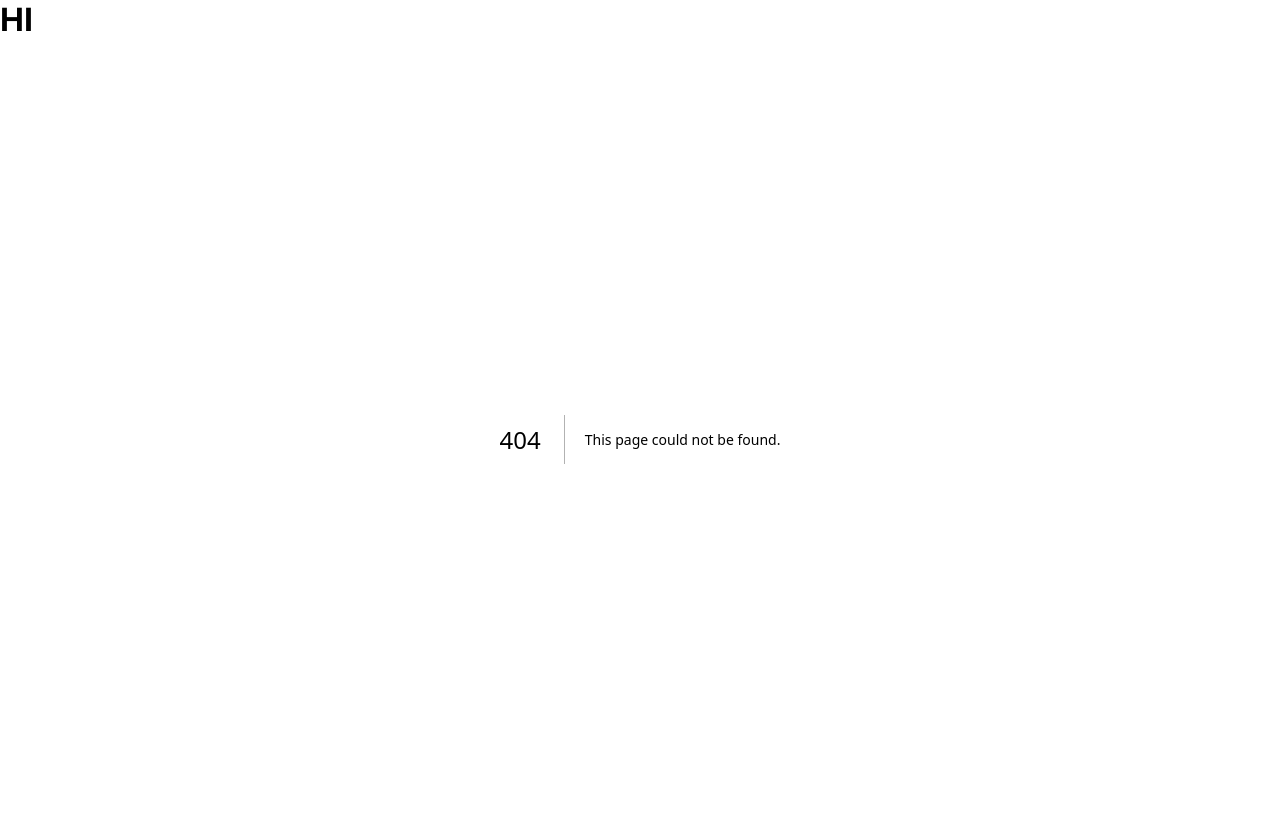
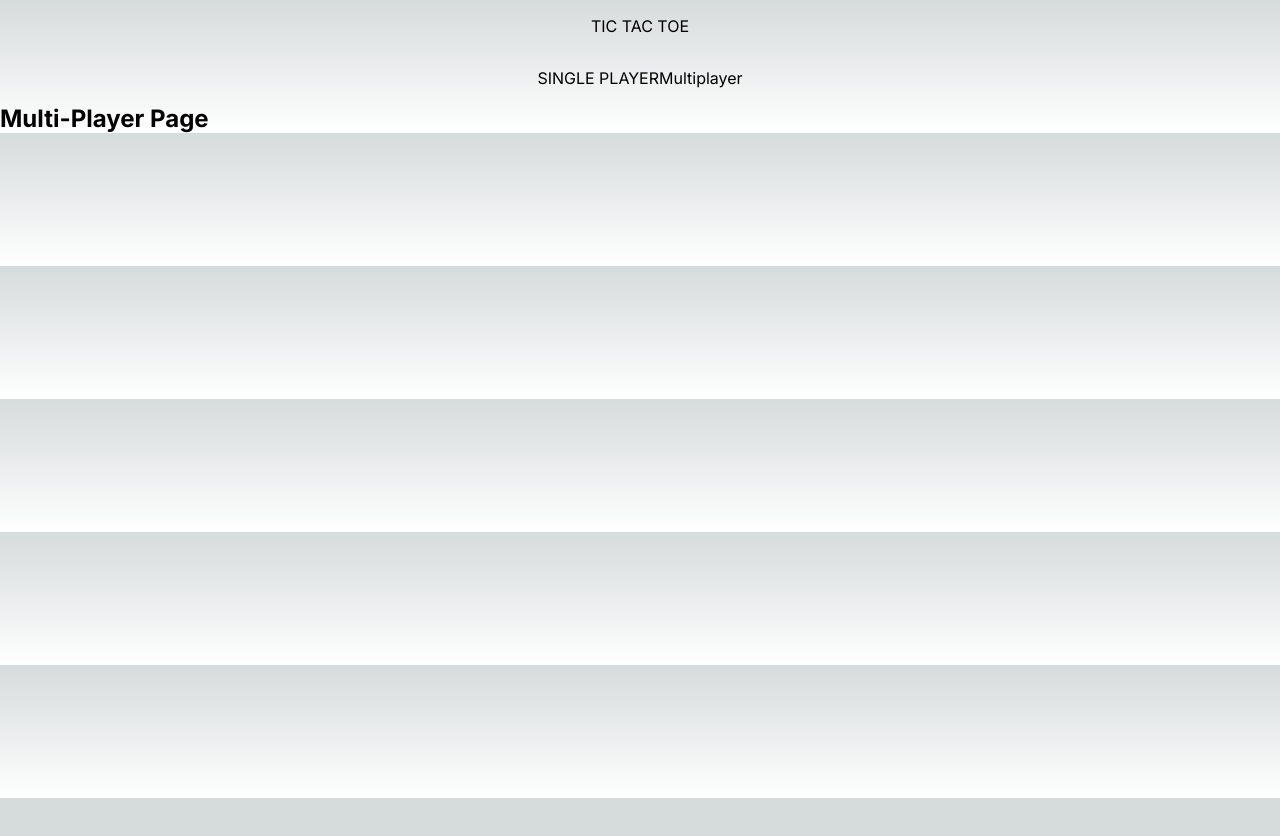
Before and after one commit to GabrielWarner/NextJS-React-TicTacToe, a Next.js app: page /multiplayer in a window 1280 px wide. Before the commit this address had no page. Shown: the top 836 px of the page. After the commit the page ends 800 px from the top, so only its background shows below. Built offline with nearby package versions, Linux system fonts and the light colour scheme.

Commit message:
added route for multiplayer page, cleaned up CSS more

```diff
--- a/app/globals.css
+++ b/app/globals.css
@@ -8,36 +8,6 @@
   --foreground-rgb: 0, 0, 0;
   --background-start-rgb: 214, 219, 220;
   --background-end-rgb: 255, 255, 255;
-
-  --primary-glow: conic-gradient(
-    from 180deg at 50% 50%,
-    #16abff33 0deg,
-    #0885ff33 55deg,
-    #54d6ff33 120deg,
-    #0071ff33 160deg,
-    transparent 360deg
-  );
-  --secondary-glow: radial-gradient(
-    rgba(255, 255, 255, 1),
-    rgba(255, 255, 255, 0)
-  );
-
-  --tile-start-rgb: 239, 245, 249;
-  --tile-end-rgb: 228, 232, 233;
-  --tile-border: conic-gradient(
-    #00000080,
-    #00000040,
-    #00000030,
-    #00000020,
-    #00000010,
-    #00000010,
-    #00000080
-  );
-
-  --callout-rgb: 238, 240, 241;
-  --callout-border-rgb: 172, 175, 176;
-  --card-rgb: 180, 185, 188;
-  --card-border-rgb: 131, 134, 135;
 }
 
 @media (prefers-color-scheme: dark) {
@@ -105,3 +75,11 @@ a {
     color-scheme: dark;
   }
 }
+
+header, nav {
+  display: flex;
+  flex-direction: column;
+  justify-content: space-between;
+  align-items: center;
+  padding: 1rem;
+}
--- a/app/layout.tsx
+++ b/app/layout.tsx
@@ -1,6 +1,7 @@
 import type { Metadata } from 'next'
 import { Inter } from 'next/font/google'
 import './globals.css'
+import Link from 'next/link'
 
 const inter = Inter({ subsets: ['latin'] })
 
@@ -16,8 +17,16 @@ export default function RootLayout({
 }) {
   return (
     <html lang="en">
-      <h1>HI</h1>
-      <body className={inter.className}>{children}</body>
+      <body className={inter.className}>
+        <header>TIC TAC TOE</header>
+        <nav>
+          <ul>
+          <Link href='/'>SINGLE PLAYER</Link>
+          <Link href='/multiplayer'>Multiplayer</Link>
+          </ul>
+        </nav>
+        {children}
+      </body>
     </html>
   )
 }
--- /dev/null
+++ b/app/multiplayer/page.tsx
@@ -0,0 +1,3 @@
+export default function Multiplayer() {
+    return <h2>Multi-Player Page</h2>
+}
--- a/app/page.tsx
+++ b/app/page.tsx
@@ -5,7 +5,6 @@ export default function Home() {
   return (
     <main className={styles.main}>
       <nav>
-        <h1>TIC TAC TOE</h1>
       </nav>
     </main>
   )
```
